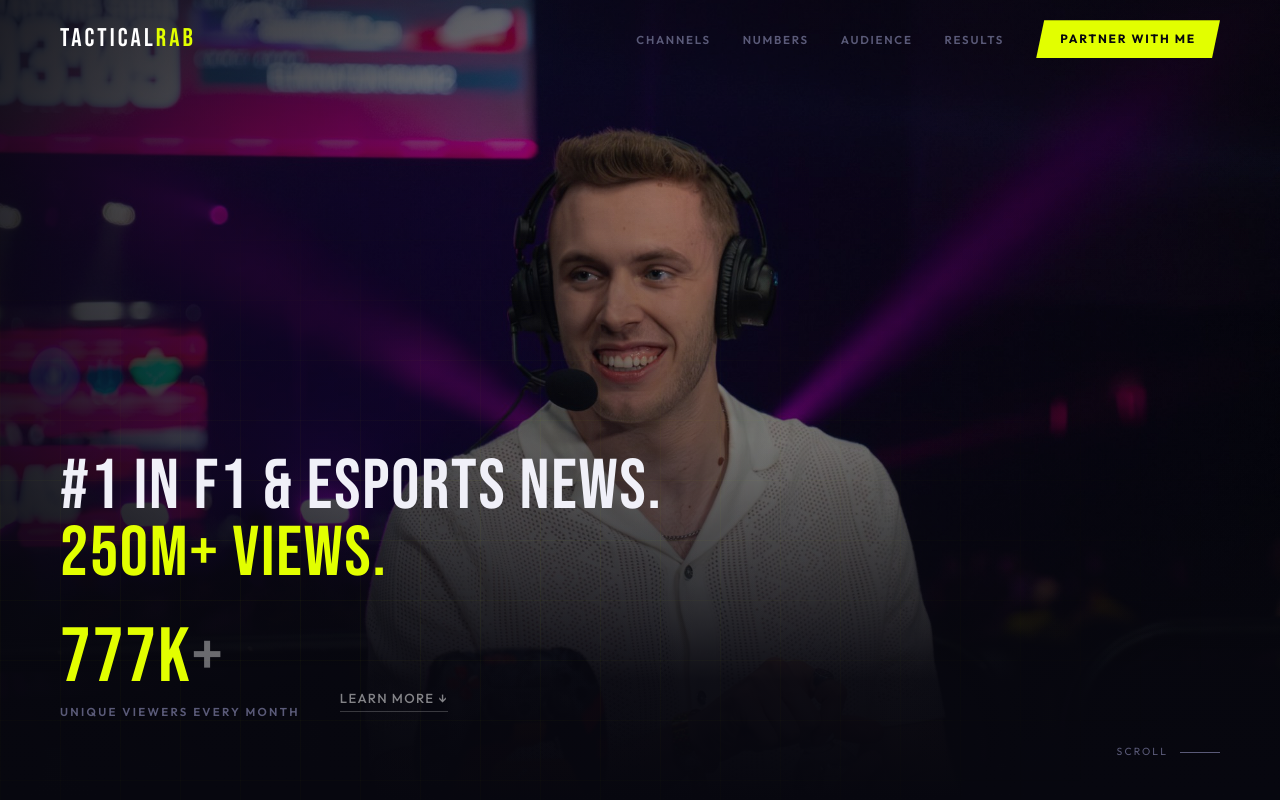
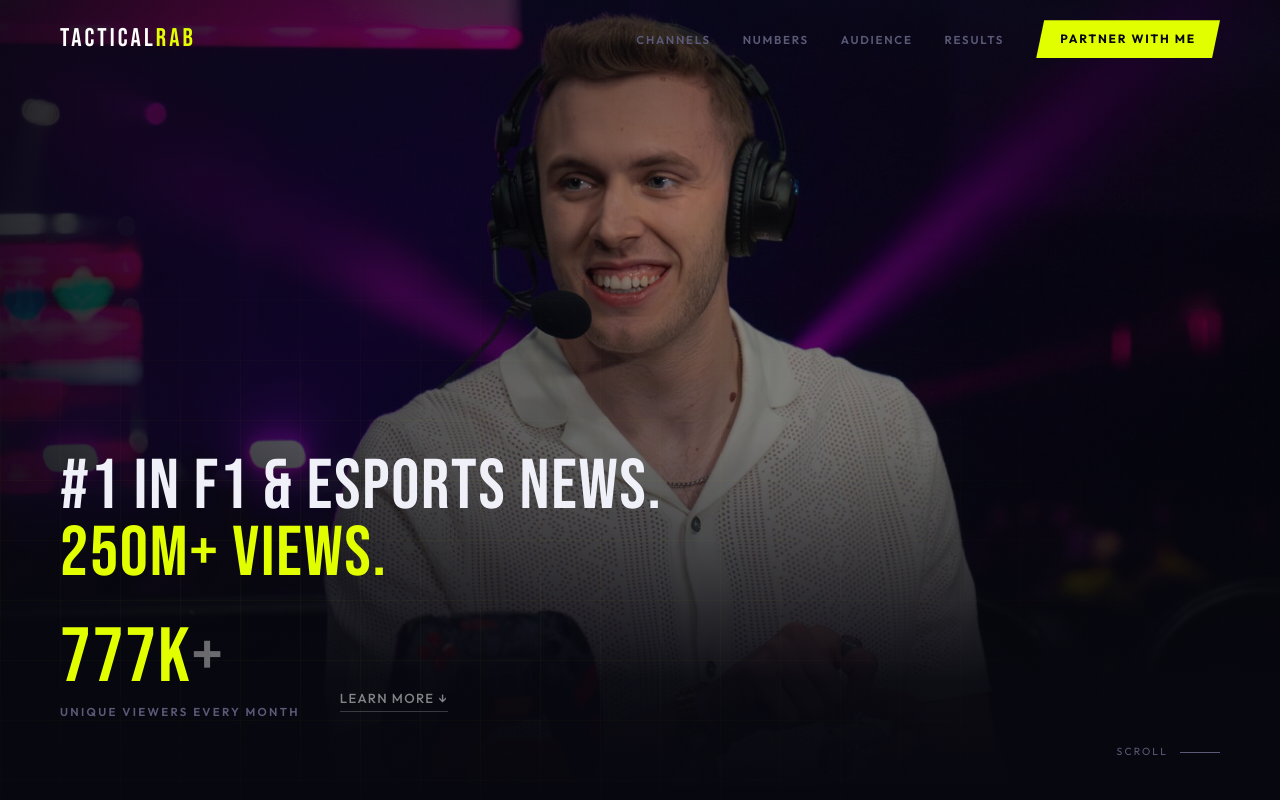
Before and after one commit to TacticalRab/tacticalrab-site, a React (Vite) app: page / in a window 1280 px wide. Shown: the top 800 px of the page. Built offline with nearby package versions, Linux system fonts and the light colour scheme.

Commit message:
Update index.css

```diff
--- a/src/index.css
+++ b/src/index.css
@@ -19,7 +19,8 @@ body {
 
 /* Hero background image positioning */
 .hero-bg-img {
-  object-position: center 130%;
+  object-position: center 100%;
+  transform: scale(1.15) translateY(-8%);
 }
 
 @media (min-width: 768px) {
```
